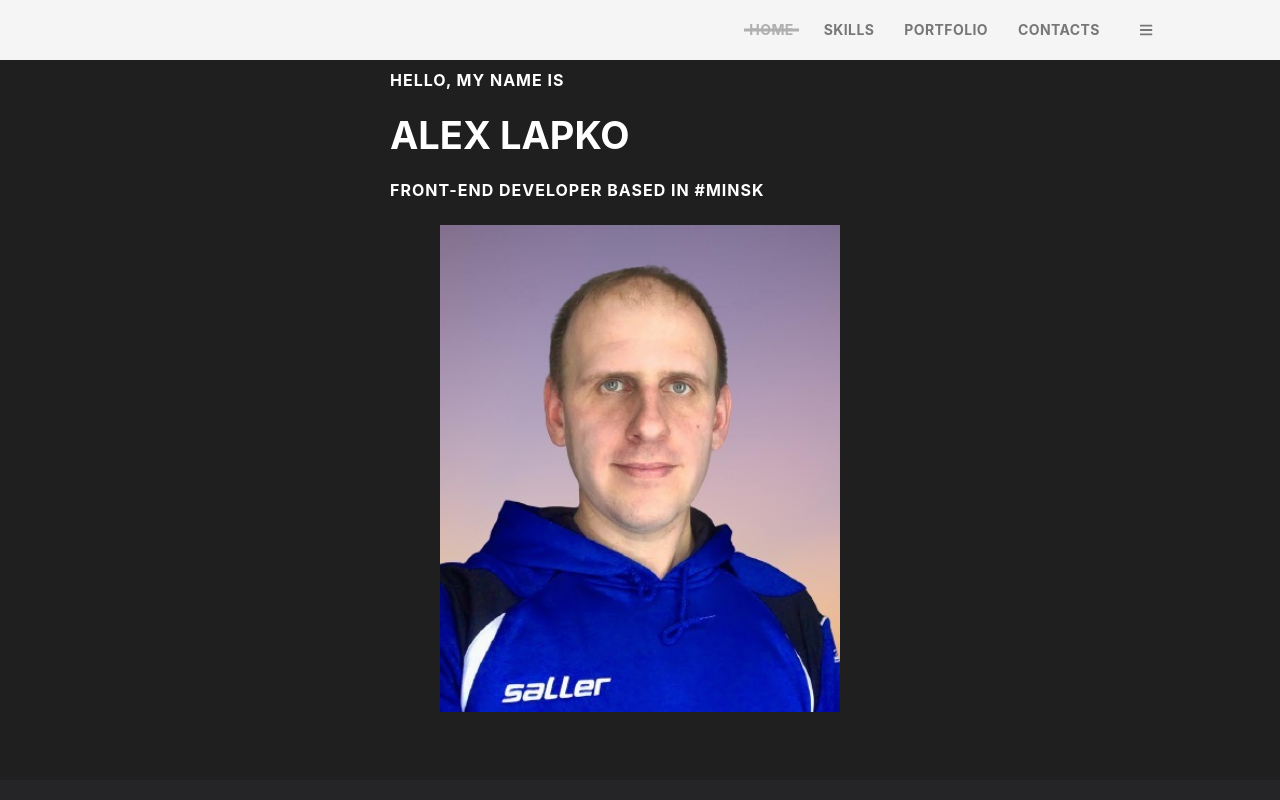
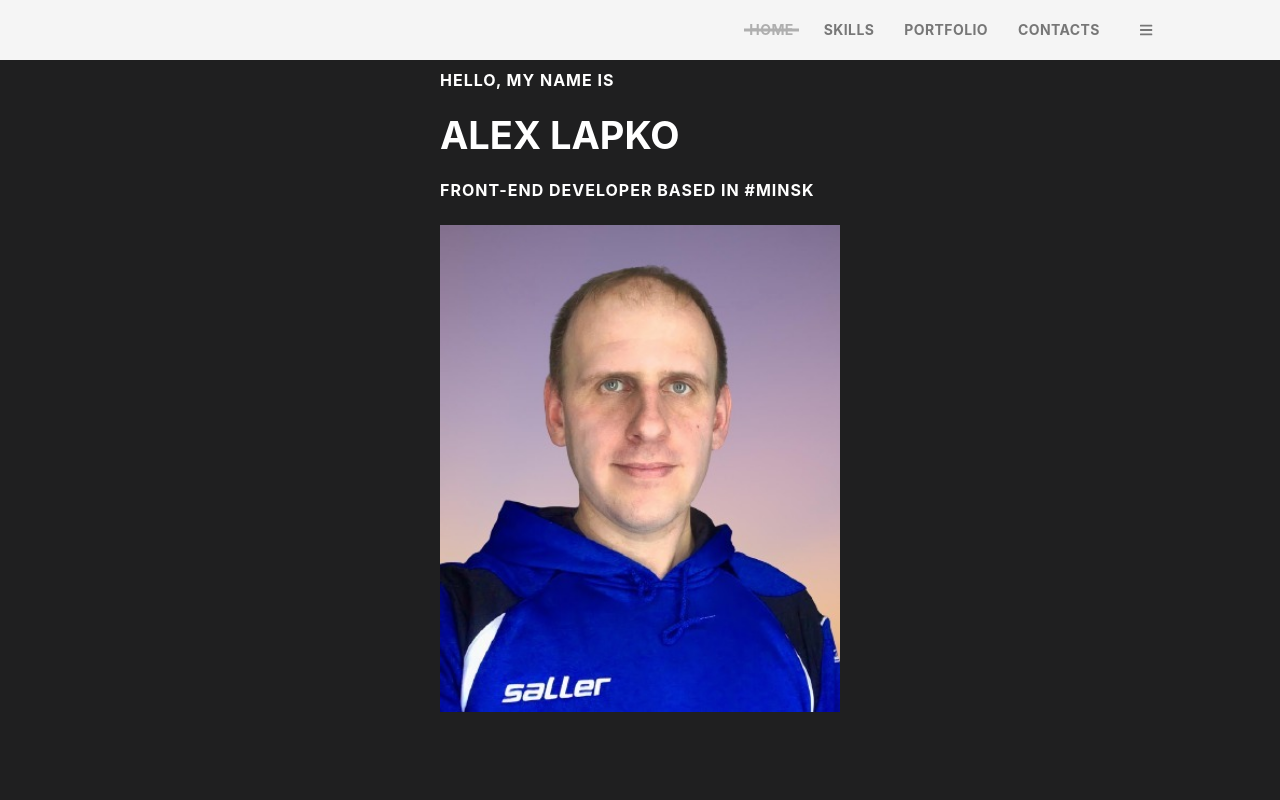
Before and after one commit to marmon179/portfolio, a React (Create React App) app: page / in a window 1280 px wide. Shown: the top 800 px of the page. Built offline with nearby package versions, Linux system fonts and the light colour scheme.

Commit message:
2 Refacrot main

```diff
--- a/src/main/Main.module.scss
+++ b/src/main/Main.module.scss
@@ -1,7 +1,7 @@
 @import './src/common/style/sass/mixins.scss';
 
 .mainBlock {
-  min-height: 90vh;
+  min-height: 100vh;
   background-color: $bqColor;
   @include flexible(space-between, center, column);
 
@@ -10,7 +10,7 @@
   }
 
   .greeting {
-    width: 500px;
+    width: 400px;
     text-align: left;
 
     h1 {
```
